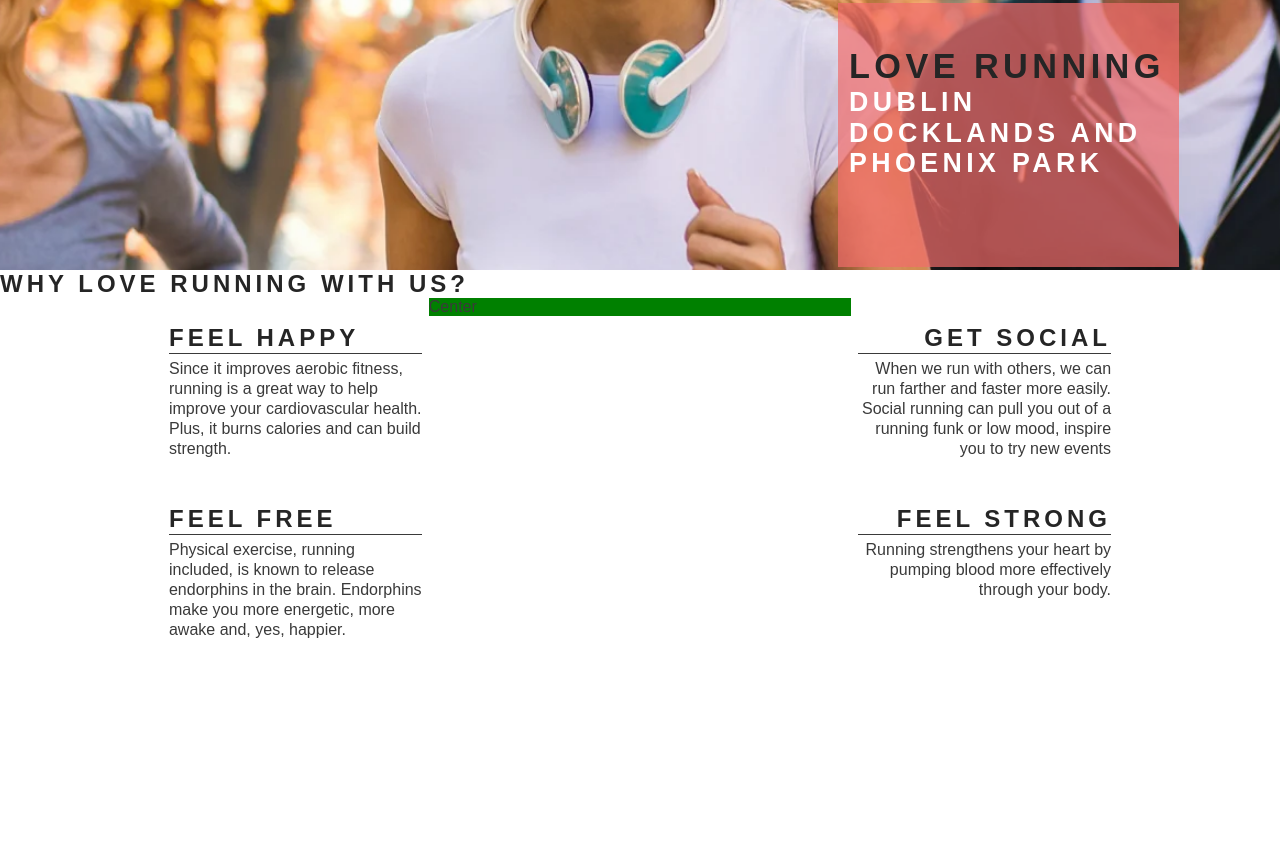
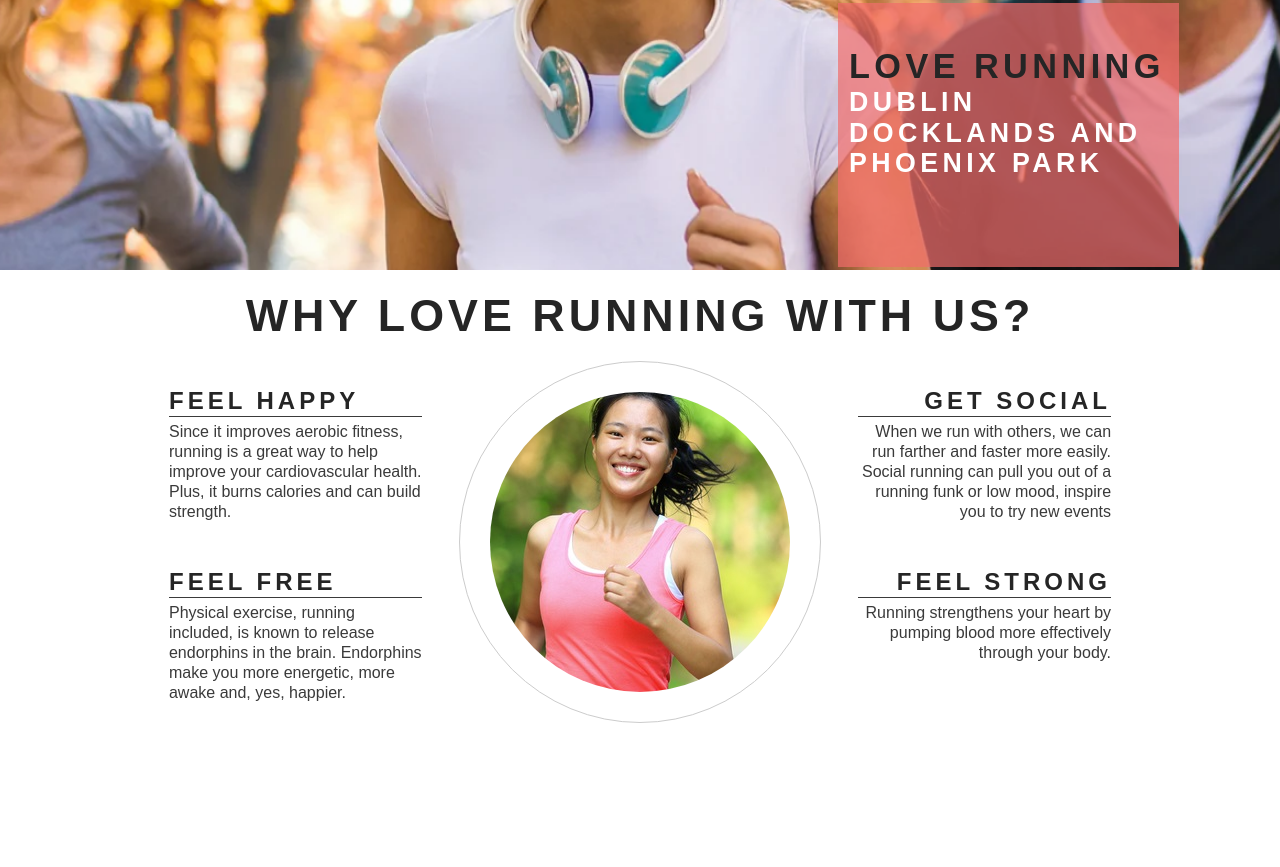
Before and after one commit to Mr-KulwinderSingh/love-running, a plain HTML site: page index.html in a window 1280 px wide. Shown: the part 405-1272 px from the top of the page. Drawn offline with Linux system fonts and the light colour scheme.

Commit message:
Add club ethos central image abd style into a circle

```diff
--- a/assets/css/style.css
+++ b/assets/css/style.css
@@ -145,7 +145,7 @@ hr {
 #center-about {
     width: 33%;
     margin: 0 auto;
-    background-color: green;
+
 }
 
 .left-about-heading {
@@ -164,6 +164,7 @@ hr {
     clear: both;
     margin-bottom: 50px;
 
+
 }
 
 .right-about-heading h2 {
@@ -173,3 +174,26 @@ hr {
 .right-about-heading p {
     text-align: right;
 }
+
+#welcome {
+    text-align: center;
+    margin: 20px 0;
+    font-size: 280%;
+}
+#circle-container {
+    width: 300px;
+    height: 300px;
+    padding: 30px;
+    border-style: solid;
+    border-color: #ccc;
+    border-width: 1px;
+    border-radius: 50%;
+    margin: 0 auto;
+}
+
+#circle-cover-bg {
+    background: url('../images/ethos-center-image.jpg') no-repeat center center;
+    height: 100%;
+    border-radius: 50%;
+
+}
--- a/index.html
+++ b/index.html
@@ -41,7 +41,8 @@
         </div>
     </section>
     <section id="club-ethos">
-        <h1>Why Love Running With Us?</h1>
+        <h2 id="welcome">Why Love Running With Us?</h2
+            >
         <div id="left-about">
             <div class="left-about-heading">
                 <h2>Feel Happy</h2>
@@ -68,7 +69,13 @@
         <p>Running strengthens your heart by pumping blood more effectively through your body.</p>
     </div>
         </div>
-        <div id="center-about">Center</div>
+        <div id="center-about">
+            <div id="circle-container">
+                <div id="circle-cover-bg">
+
+                </div>
+            </div>
+        </div>
     </section>
     <section>
         Running locations, distances and times
```
Also changed, not shown: assets/images/ethos-center-image.jpg (added).
